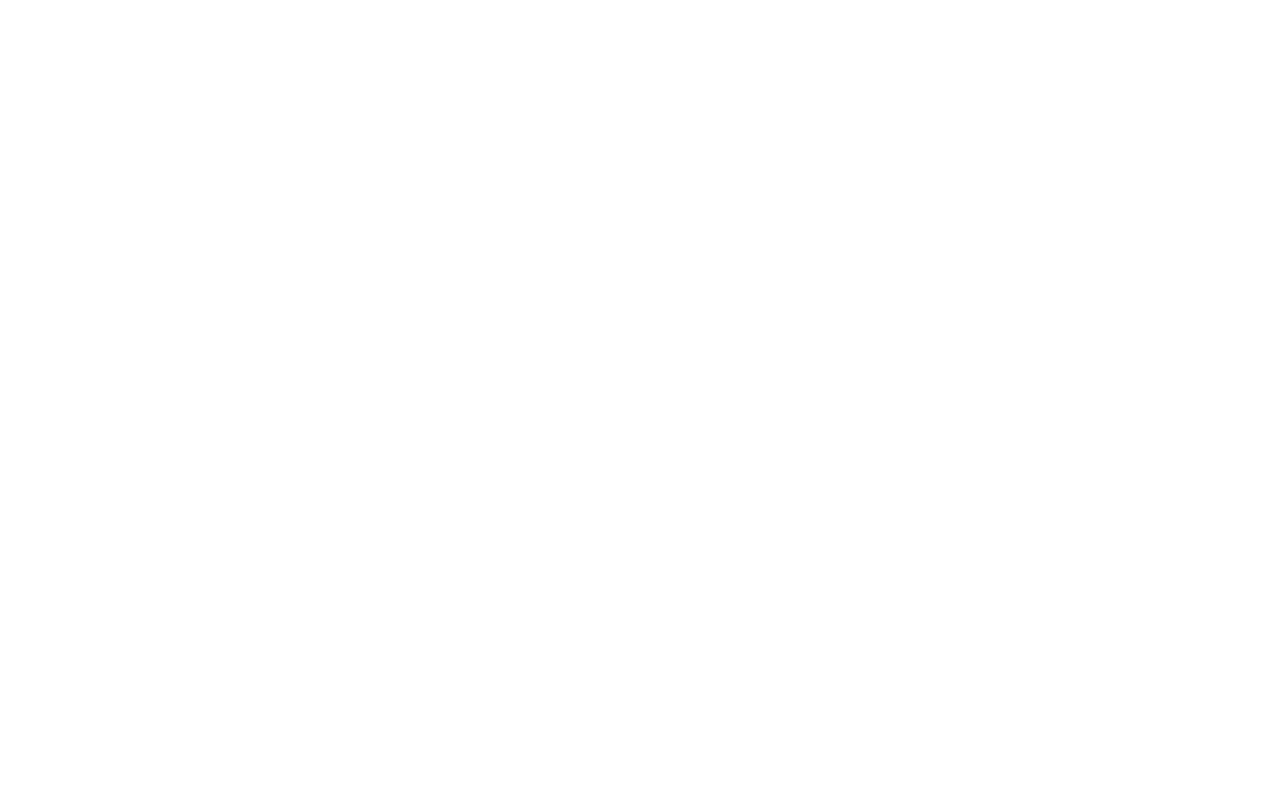
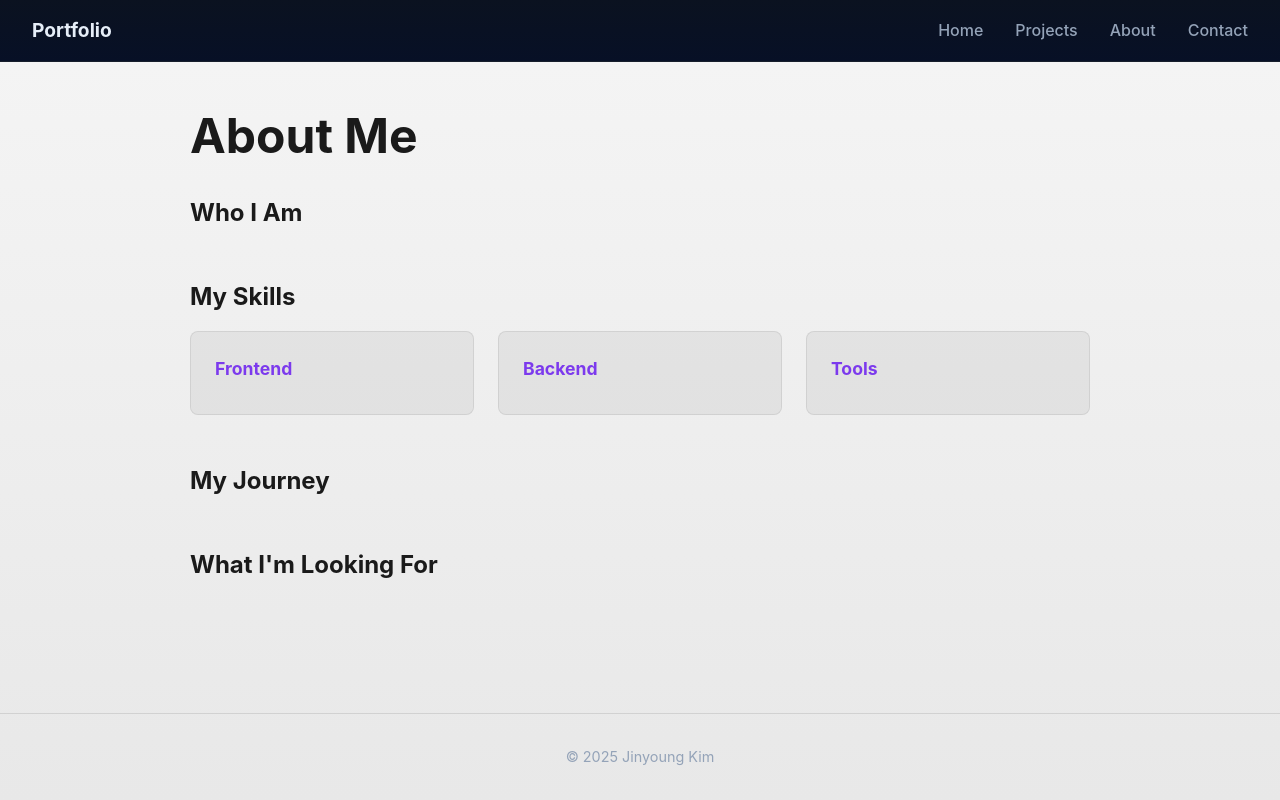
Before and after one commit to Ken1o/Portfolio-Website, a React (Vite) app: page /about in a window 1280 px wide. Before the commit this address had no page. Built offline with nearby package versions, Linux system fonts and the light colour scheme.

Commit message:
made basic about page

```diff
--- a/src/App.tsx
+++ b/src/App.tsx
@@ -1,6 +1,6 @@
 import './App.css'
 import LandingPage from './pages/LandingPage'
-//import AboutPage from './pages/AboutPage'
+import AboutPage from './pages/AboutPage'
 //import ContactPage from './pages/ContactPage'
 //import ProjectPage from './pages/ProjectsPage'
 import { BrowserRouter as Router, Routes, Route } from "react-router-dom";
@@ -10,8 +10,8 @@
     <Router>
       <Routes>
         <Route path="/" element={ <LandingPage /> } />
-        {/* <Route path="/about" element={ <AboutPage /> } />
-        <Route path="/contact" element={ <ContactPage /> } />
+        <Route path="/about" element={ <AboutPage /> } />
+        {/* <Route path="/contact" element={ <ContactPage /> } />
         <Route path="/projects" element={ <ProjectPage /> } /> */}
       </Routes>
     </Router>
--- a/src/components/Slideshow.tsx
+++ b/src/components/Slideshow.tsx
@@ -1,5 +1,5 @@
 import { useState, useEffect } from 'react'
-import './Slideshow.css'
+import '../styles/Slideshow.css'
 
 interface SlideItem {
   id: number
--- a/src/pages/AboutPage.tsx
+++ b/src/pages/AboutPage.tsx
@@ -0,0 +1,58 @@
+import TopNav from '../components/TopNav'
+import '../styles/PageStyles.css'
+
+const AboutPage: React.FC = () => {
+  const year = new Date().getFullYear()
+
+  return (
+    <div className="page-root">
+      <TopNav />
+
+      <main className="page-main">
+        <div className="page-container">
+          <h1>About Me</h1>
+
+          <section className="about-section">
+            <h2>Who I Am</h2>
+            <p>
+            </p>
+          </section>
+
+          <section className="about-section">
+            <h2>My Skills</h2>
+            <div className="skills-grid">
+              <div className="skill-card">
+                <h3>Frontend</h3>
+                <p></p>
+              </div>
+              <div className="skill-card">
+                <h3>Backend</h3>
+                <p></p>
+              </div>
+              <div className="skill-card">
+                <h3>Tools</h3>
+                <p></p>
+              </div>
+            </div>
+          </section>
+
+          <section className="about-section">
+            <h2>My Journey</h2>
+            <p>
+            </p>
+          </section>
+
+          <section className="about-section">
+            <h2>What I'm Looking For</h2>
+            <p>
+            </p>
+          </section>
+        </div>
+      </main>
+
+      <footer className="page-footer">© {year} Jinyoung Kim</footer>
+    </div>
+  )
+}
+
+export default AboutPage
--- /dev/null
+++ b/src/styles/PageStyles.css
@@ -0,0 +1,95 @@
+.page-root {
+  min-height: 100vh;
+  display: flex;
+  flex-direction: column;
+  background: linear-gradient(180deg, #f5f5f5, #e8e8e8);
+  color: #1a1a1a;
+}
+
+.page-main {
+  flex: 1;
+  padding: 3rem 2rem;
+}
+
+.page-container {
+  max-width: 900px;
+  margin: 0 auto;
+}
+
+.page-container h1 {
+  font-size: clamp(2rem, 5vw, 3rem);
+  margin-top: 0;
+  margin-bottom: 2rem;
+  color: #1a1a1a;
+}
+
+.about-section {
+  margin-bottom: 3rem;
+}
+
+.about-section h2 {
+  font-size: 1.5rem;
+  margin-top: 0;
+  margin-bottom: 1rem;
+  color: #1a1a1a;
+}
+
+.about-section p {
+  font-size: 1rem;
+  line-height: 1.6;
+  color: #666666;
+  margin-bottom: 1rem;
+}
+
+.skills-grid {
+  display: grid;
+  grid-template-columns: repeat(auto-fit, minmax(250px, 1fr));
+  gap: 1.5rem;
+  margin-top: 1rem;
+}
+
+.skill-card {
+  background: rgba(0, 0, 0, 0.05);
+  padding: 1.5rem;
+  border-radius: 8px;
+  border: 1px solid rgba(0, 0, 0, 0.08);
+}
+
+.skill-card h3 {
+  margin-top: 0;
+  margin-bottom: 0.5rem;
+  font-size: 1.1rem;
+  color: #7c3aed;
+}
+
+.skill-card p {
+  margin: 0;
+  font-size: 0.95rem;
+  color: #666666;
+}
+
+.page-footer {
+  text-align: center;
+  padding: 2rem;
+  color: #94a3b8;
+  font-size: 0.9rem;
+  border-top: 1px solid rgba(0, 0, 0, 0.1);
+}
+
+@media (max-width: 768px) {
+  .page-main {
+    padding: 2rem 1rem;
+  }
+
+  .page-container h1 {
+    margin-bottom: 1.5rem;
+  }
+
+  .about-section {
+    margin-bottom: 2rem;
+  }
+
+  .skills-grid {
+    grid-template-columns: 1fr;
+  }
+}
```
Also changed, not shown: src/styles/Slideshow.css (renamed from src/components/Slideshow.css).
